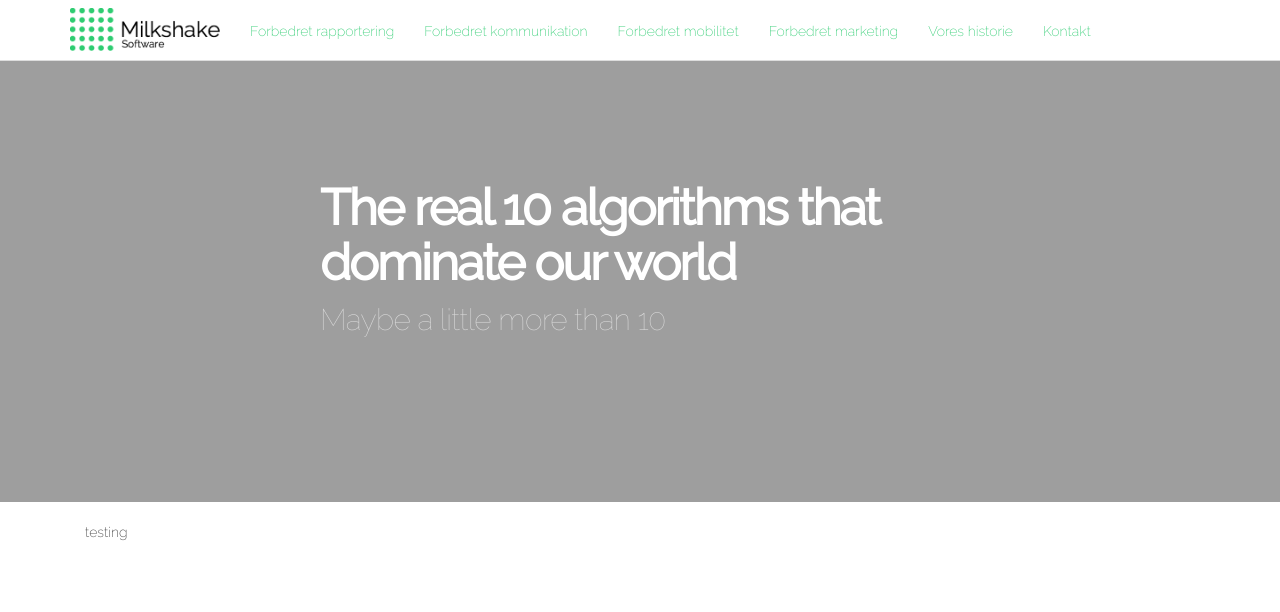
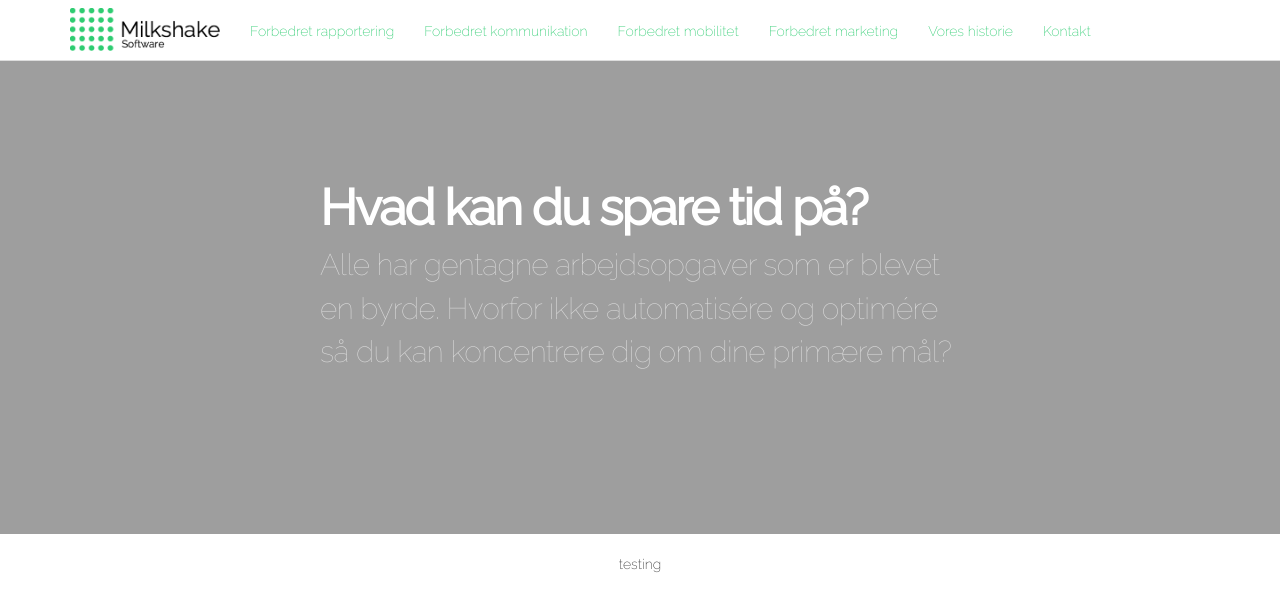
Before and after one commit to milkshakesoftware/milkshakesoftware.github.com, a Jekyll site: the page built from index.html, in a window 1280 px wide. Shown: the top 612 px of the page. Built offline with Jekyll 4.4.1, drawn with Linux system fonts in a browser that asks for light colours; some web fonts are replaced.

Commit message:
Change home page copy

```diff
--- a/index.html
+++ b/index.html
@@ -2,13 +2,13 @@
 layout: default
 cover: {
   image: "/img/front-cover.jpg",
-  title: "The real 10 algorithms that dominate our world",
-  subtitle: "Maybe a little more than 10"
+  title: "Hvad kan du spare tid på?",
+  subtitle: "Alle har gentagne arbejdsopgaver som er blevet en byrde. Hvorfor ikke automatisére og optimére så du kan koncentrere dig om dine primære mål?"
 }
 ---
 
 <div class="container container-content">
-  <div class="col-md-12">
+  <div class="col-md-12 text-center">
     testing
   </div>
 </div>
```
